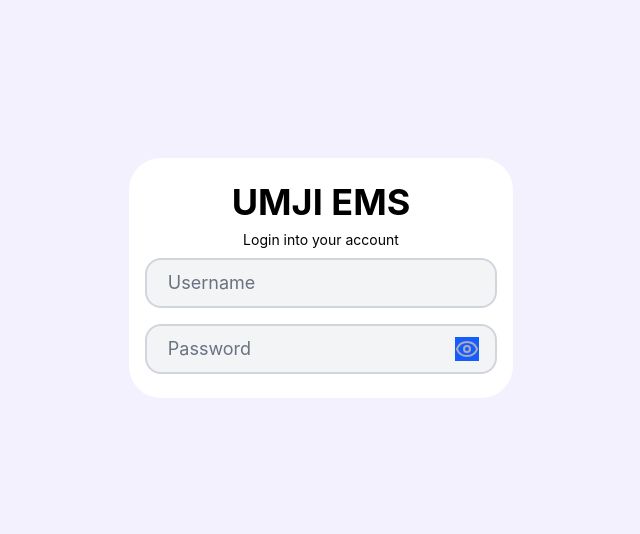
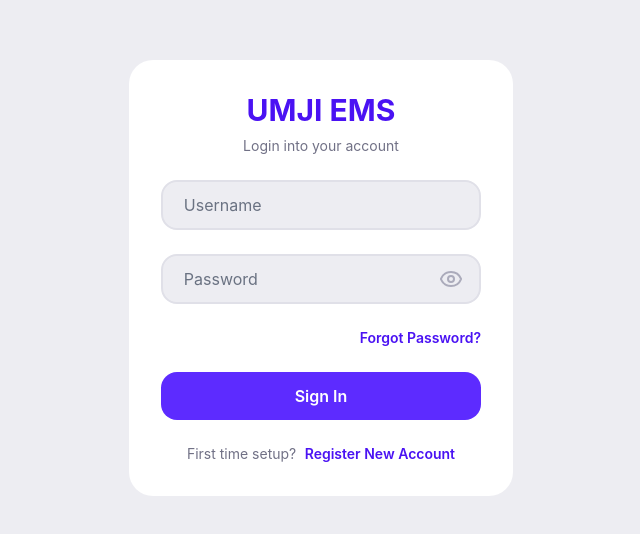
Before and after one commit to ghani726/umji-ems, a React (Vite) app: page / in a window 1280 px wide. Shown: the part 122-656 px from the top of the page, without its empty margins (319-959 px from the left). Built offline with nearby package versions, Linux system fonts and the light colour scheme.

Commit message:
Login Page, password toggle added

```diff
--- a/package.json
+++ b/package.json
@@ -15,6 +15,7 @@
     "react": "^19.2.5",
     "react-dom": "^19.2.5",
     "react-hot-toast": "^2.6.0",
+    "react-router-dom": "^7.15.1",
     "tailwindcss": "^4.3.0"
   },
   "devDependencies": {
--- a/src/App.jsx
+++ b/src/App.jsx
@@ -1,12 +1,7 @@
-import { useContext } from "react"
-import Auth from "./contexts/Auth";
+
 import LoginPage from "./pages/Login";
 
 const App = () => {
-
-  const newData = useContext(Auth)
-
-  console.log(newData);
 
   return (
     <LoginPage></LoginPage>
--- a/src/Styles/index.css
+++ b/src/Styles/index.css
@@ -1,5 +1,4 @@
 @import "tailwindcss";
-
 
 @theme {
   /* ========================================================================
@@ -8,7 +7,7 @@
   */
 
   /* Dynamic Royal Purple Accent Scale ( Hallmark Identity ) */
-  --color-primary-50: #f2f0ff;  /* Lightest pastel tint: active selections, alert cards, hover accents (Light Mode) */
+  --color-primary-50: #f2f0ff; /* Lightest pastel tint: active selections, alert cards, hover accents (Light Mode) */
   --color-primary-100: #e5e0ff; /* Soft highlight background fill */
   --color-primary-200: #d1c8ff; /* Active state wraps, focusing border tints */
   --color-primary-300: #b1a4ff; /* Lavender outline borders, disabled button active elements */
@@ -21,7 +20,7 @@
   --color-primary-950: #1e058a; /* Midnight royal background shadows */
 
   /* Cool Saturated Slate / Obsidian Scale ( Neutral text & Canvas backdrops ) */
-  --color-secondary-50: #f7f7f9;  /* Default workspace canvas background (Light Mode) */
+  --color-secondary-50: #f7f7f9; /* Default workspace canvas background (Light Mode) */
   --color-secondary-100: #ededf2; /* Panel backgrounds, item cards, and primary tables */
   --color-secondary-200: #e0e0e8; /* Standard dividers, disabled status buttons, input borders */
   --color-secondary-300: #c9c9d6; /* Contrast boundary lines and secondary borders */
@@ -34,19 +33,19 @@
   --color-secondary-950: #24242b; /* Outer workspace app canvas background (Dark Mode) */
 
   /* Contextual Material You Lavender Surfaces */
-  --color-surface-50: #fbf8ff;   /* Clean pastel-purple container shades */
-  --color-surface-200: #f2eeff;  /* Structured contextual modules */
-  --color-surface-800: #8762ff;  /* High-energy active borders */
-  --color-surface-950: #3a00e5;  /* Super-charged interactive boundaries */
+  --color-surface-50: #fbf8ff; /* Clean pastel-purple container shades */
+  --color-surface-200: #f2eeff; /* Structured contextual modules */
+  --color-surface-800: #8762ff; /* High-energy active borders */
+  --color-surface-950: #3a00e5; /* Super-charged interactive boundaries */
 
   /* ========================================================================
     STRUCTURAL GEOMETRIES & BORDER RADIUS (MATERIAL YOU PATTERN)
     ========================================================================
   */
   --radius-3xl: 1.5rem; /* 24px: High-level interfaces (Main Modals, Side-panels, Checkout Baskets) */
-  --radius-2xl: 1.0rem; /* 16px: Intermediate layouts (Cards, Multi-view summary brackets) */
+  --radius-2xl: 1rem; /* 16px: Intermediate layouts (Cards, Multi-view summary brackets) */
   --radius-xl: 0.75rem; /* 12px: Atomic control elements (Search inputs, Grid cells) */
-  --radius-lg: 0.5rem;  /* 8px: Minimal controls (Badges, small action buttons, form fields) */
+  --radius-lg: 0.5rem; /* 8px: Minimal controls (Badges, small action buttons, form fields) */
 
   /* ========================================================================
     DYNAMIC MOTION, KEYFRAMES & TRANSITIONS
@@ -56,30 +55,43 @@
   --animate-slide-in-up: slide-in-up 0.3s ease-out;
 
   @keyframes fade-in {
-    from { opacity: 0; }
-    to { opacity: 1; }
+    from {
+      opacity: 0;
+    }
+    to {
+      opacity: 1;
+    }
   }
   @keyframes slide-in-up {
-    from { transform: translateY(20px); opacity: 0; }
-    to { transform: translateY(0); opacity: 1; }
+    from {
+      transform: translateY(20px);
+      opacity: 0;
+    }
+    to {
+      transform: translateY(0);
+      opacity: 1;
     }
   }
+}
+
+/* @variant dark (&:where([data-theme="dark"], [data-theme="dark"] *)); */
 #root {
-    background: #f4f1ff;
+  background: var(--color-secondary-100);
   width: 100%;
   height: 100dvh;
 }
-
 
 .input-box {
   position: relative;
   width: 100%;
   height: 50px;
-    border: 2px solid var(--color-gray-300);
+  border: 2px solid var(--color-secondary-200);
+  background-color: var(--color-secondary-100);
+  font-size: 1rem;
 }
 .input-box input {
   position: absolute;
-    width: 100%;
+  width: 82%;
   height: 100%;
 }
 
@@ -89,29 +101,35 @@
   left: 1rem;
   transform: translateY(-50%);
   transition: all ease 0.3s;
-    background: var(--color-gray-100);
+  background: var(--color-secondary-100);
   padding: 0.3rem;
   color: var(--color-gray-500);
   pointer-events: none;
 }
 
-.input-box input:focus + label, .input-box input:not(:placeholder-shown) +label, input:-webkit-autofill ~ label {
+.input-box input:focus + label,
+.input-box input:not(:placeholder-shown) + label,
+input:-webkit-autofill ~ label {
   top: -2%;
   font-size: 12px;
-    background: linear-gradient(var(--color-white), var(--color-gray-100));
-    color: var(--color-purple-600);
+  background: linear-gradient(var(--color-white), var(--color-secondary-100));
+  color: var(--color-primary-600);
   font-weight: 600;
 }
 
 .input-box:focus-within {
-    border: 2px solid var(--color-purple-600);
+  border: 2px solid var(--color-primary-600);
 }
 
 .input-box input:focus ~ label {
-  color: var(--color-purple-600); /* Label text becomes blue ONLY when actively typing */
+  color: var(
+    --color-primary-600
+  ); /* Label text becomes blue ONLY when actively typing */
 }
 
 /* 5. Filled-But-Not-Focused Specific Colors */
 .input-box input:not(:placeholder-shown):not(:focus) ~ label {
-  color: var(--color-gray-500); /* Subdued grey when data exists but user clicked away */
+  color: var(
+    --color-gray-500
+  ); /* Subdued grey when data exists but user clicked away */
 }
--- a/src/contexts/AuthContext.jsx
+++ b/src/contexts/AuthContext.jsx
@@ -1,9 +1,15 @@
+import { useState } from "react"
 import Auth from "./Auth"
 
 const data = "hello from context"
+
+
 const AuthContext = ({children}) => {
+  const [userName, setUserName] = useState("")
+  const [password, setPassword] = useState("")
+  const [passwordHidden, setPasswordHidden] = useState(true)
   return (
-    <Auth.Provider value={data}>
+    <Auth.Provider value={{data, userName, setUserName, password, setPassword, passwordHidden, setPasswordHidden}}>
         {children}
     </Auth.Provider>
 
--- a/src/pages/Login.jsx
+++ b/src/pages/Login.jsx
@@ -1,25 +1,69 @@
-import { Eye } from 'lucide-react';
+import { Eye, EyeOff } from "lucide-react";
+import { useContext } from "react";
+import Auth from "../contexts/Auth";
 
 const LoginPage = () => {
+  const data = useContext(Auth);
+
+  console.log(data.password);
+  console.log(data.userName);
+
+
   return (
-    <div className="bg-white h-auto min-w-96 px-4 py-6 rounded-4xl absolute top-1/2 left-1/2 -translate-1/2 flex flex-col justify-center items-center gap-2">
-      <h1 className="text-4xl font-bold">UMJI EMS</h1>
-      <h4 className="font-normal text-sm">Login into your account</h4>
+    <div className="bg-white h-auto min-w-96 p-8 rounded-3xl absolute top-1/2 left-1/2 -translate-1/2 flex flex-col justify-center items-center gap-6">
+      <div className="flex flex-col justify-center items-center gap-2">
+        <h1 className="text-3xl font-bold text-primary-700">UMJI EMS</h1>
+        <h4 className="font-normal text-sm text-secondary-600">
+          Login into your account
+        </h4>
+      </div>
 
-      <div className="inputFeilds w-full flex flex-col gap-4">
+      <div className="inputFeilds w-full flex flex-col gap-6">
         <div className="input-box text-lg bg-gray-100 rounded-2xl px-4">
-          <input type="text" className="outline-none" placeholder=" "/>
+          <input
+            type="text"
+            className="outline-none"
+            placeholder=" "
+            value={data.userName}
+            onChange={(e) => {
+              data.setUserName(e.target.value);
+            }}
+          />
           <label htmlFor="userName">Username</label>
         </div>
         <div className="input-box text-lg bg-gray-100 rounded-2xl px-4">
-          <input type="password" className="outline-none" placeholder=" "/>
+          <input
+            type={data.passwordHidden? "password": "text"}
+            className="outline-none"
+            placeholder=" "
+            value={data.password}
+            onChange={(e) => {
+              data.setPassword(e.target.value);
+            }}
+          />
           <label htmlFor="userName">Password</label>
-          <Eye className='absolute right-4 top-1/2 -translate-y-1/2 text-secondary-400 bg-blue-600'></Eye>
+          <div className="absolute right-4 top-1/2 -translate-y-1/2 text-secondary-400" onClick={()=>{
+            data.passwordHidden? data.setPasswordHidden(false): data.setPasswordHidden(true);
+          }}>
+            {data.passwordHidden? <Eye/> : <EyeOff/>}
+          </div>
+        </div>
+        <div className="w-full text-right text-sm text-primary-700 font-semibold">
+          Forgot Password?
+        </div>
+        <button className="p-3 text-center bg-primary-600 rounded-2xl active:scale-95 transition-all ease-in-out duration-300 text-white font-semibold">
+          Sign In
+        </button>
+        <div className="flex justify-center items-center text-sm text-secondary-600">
+          <p>First time setup?</p>
+          <pre> </pre>
+          <strong className="text-primary-700 font-semibold">
+            Register New Account
+          </strong>
         </div>
       </div>
+    </div>
+  );
+};
 
-    </div>
-  )
-}
-
-export default LoginPage
+export default LoginPage;
```
Also changed, not shown: 1 other file (tests, documents, lock files or other folders). Lines whose indentation alone changed are shown as unchanged.
